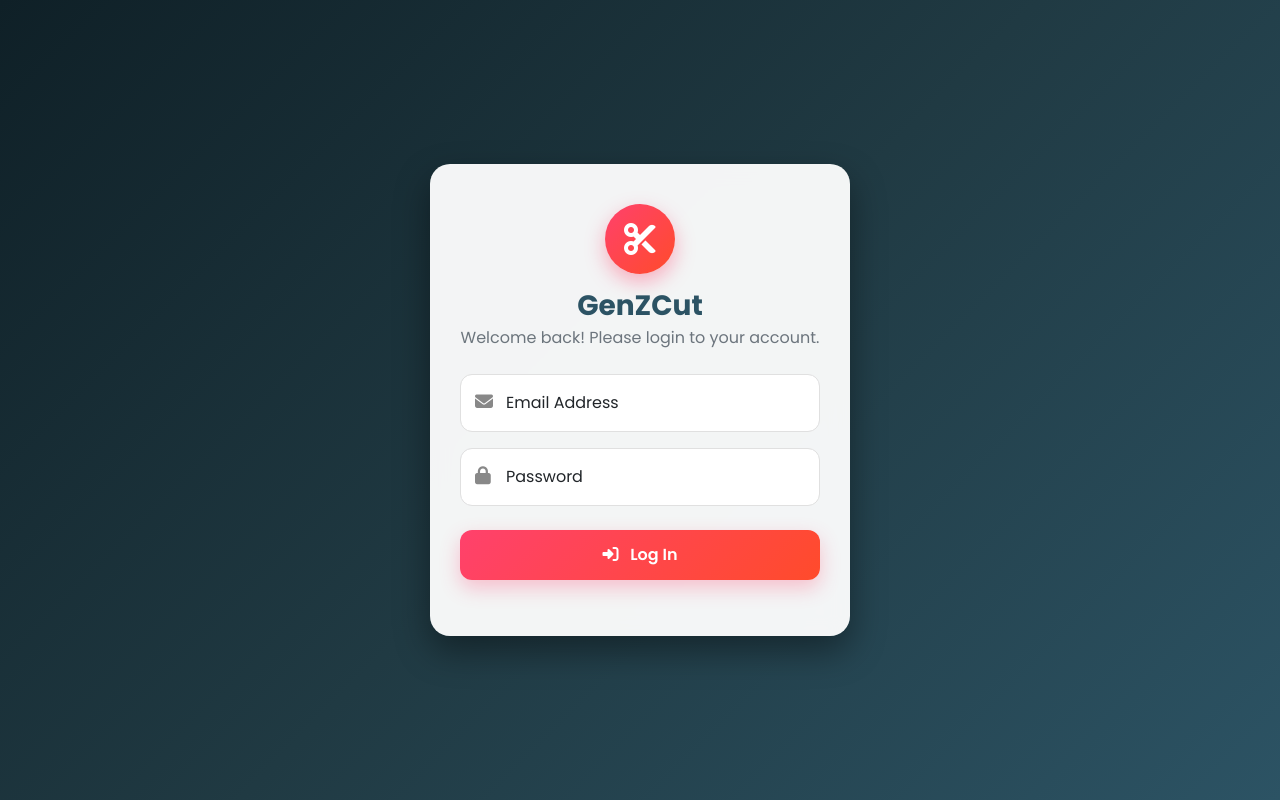
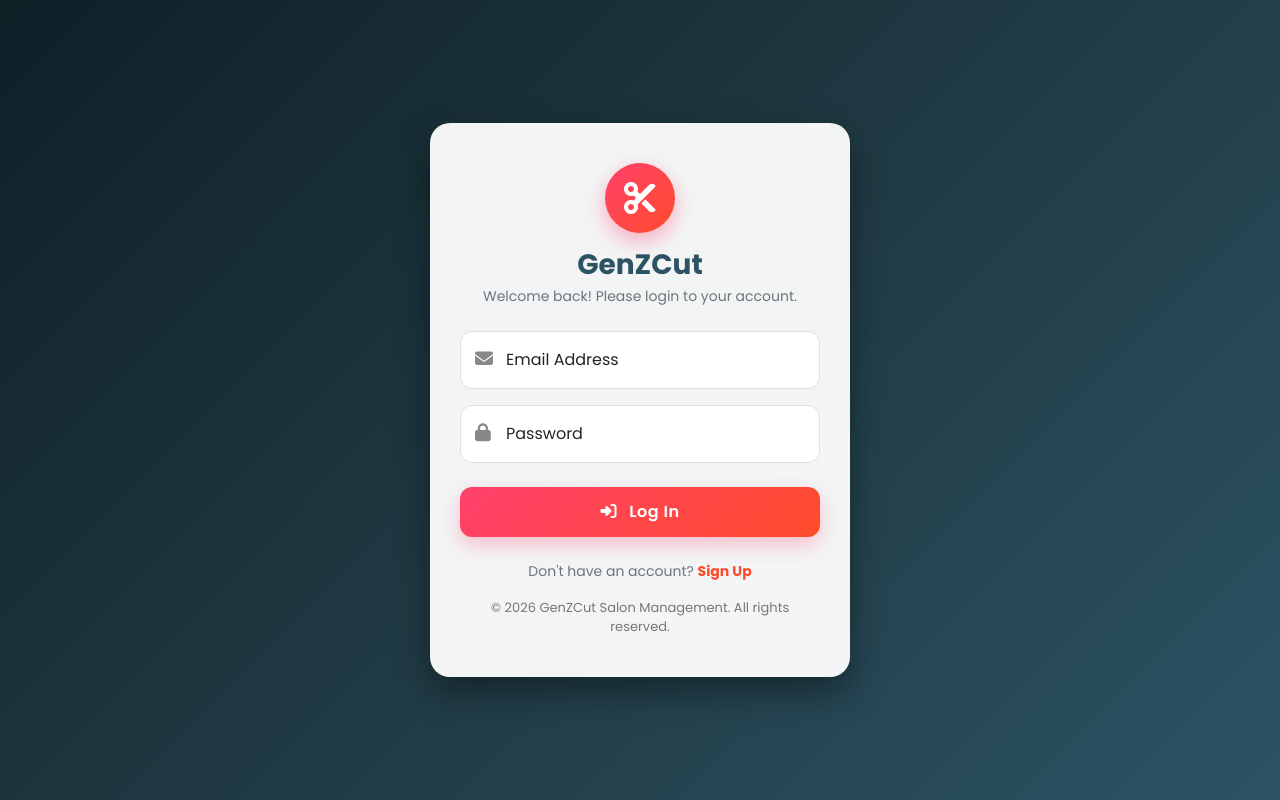
Before and after one commit to ajitmu/GenZCut, an ASP.NET Core app: template GenZCut/Views/Account/Login.cshtml in a window 1280 px wide. Run offline with ASP.NET Core 8, Linux system fonts and the light colour scheme; the template is opened without the code that fills it, so the values that code supplies are empty; the visitor is signed in with stand-in values (Sample User, id 1).

Commit message:
Login & Register

```diff
--- a/GenZCut/Views/Account/Login.cshtml
+++ b/GenZCut/Views/Account/Login.cshtml
@@ -23,6 +23,7 @@
                 display: flex;
                 align-items: center;
                 justify-content: center;
+                padding: 30px 15px;
                 margin: 0;
             }
 
@@ -37,6 +38,10 @@
                 padding: 40px 30px;
                 transition: transform 0.3s ease;
             }
+
+                .login-card:hover {
+                    transform: translateY(-5px);
+                }
 
             .brand-logo {
                 width: 70px;
@@ -63,6 +68,11 @@
                 padding-left: 45px;
             }
 
+            .form-floating input:focus {
+                border-color: #ff4b2b;
+                box-shadow: 0 0 8px rgba(255, 75, 43, 0.25);
+            }
+
             .input-icon {
                 position: absolute;
                 top: 18px;
@@ -80,8 +90,20 @@
                 font-weight: 600;
                 font-size: 16px;
                 height: 50px;
+                letter-spacing: 0.5px;
                 box-shadow: 0 8px 20px rgba(255, 65, 108, 0.3);
                 transition: all 0.3s ease;
+            }
+
+                .btn-custom:hover {
+                    background: linear-gradient(135deg, #ff4b2b, #ff416c);
+                    box-shadow: 0 12px 25px rgba(255, 65, 108, 0.5);
+                    color: white;
+                }
+
+            .footer-text {
+                font-size: 13px;
+                color: #777;
             }
     </style>
 </head>
@@ -93,11 +115,18 @@
         </div>
 
         <h3 class="text-center fw-bold mb-1" style="color: #2c5364;">GenZCut</h3>
-        <p class="text-center text-muted fs-7 mb-4">Welcome back! Please login to your account.</p>
+        <p class="text-center text-muted small mb-4">Welcome back! Please login to your account.</p>
+
+        @if (TempData["SuccessMsg"] != null)
+        {
+            <div class="alert alert-success alert-dismissible fade show rounded-3 text-center py-2 fs-6 mb-3" role="alert">
+                <i class="fa-solid fa-circle-check me-1"></i> @TempData["SuccessMsg"]
+            </div>
+        }
 
         @if (ViewBag.Error != null)
         {
-            <div class="alert alert-danger rounded-3 text-center py-2 fs-6 mb-3">
+            <div class="alert alert-danger alert-dismissible fade show rounded-3 text-center py-2 fs-6 mb-3" role="alert">
                 <i class="fa-solid fa-triangle-exclamation me-1"></i> @ViewBag.Error
             </div>
         }
@@ -107,22 +136,33 @@
                 <i class="fa-solid fa-envelope input-icon"></i>
                 <input asp-for="Email" class="form-control" id="floatingEmail" placeholder="name@example.com" required />
                 <label for="floatingEmail">Email Address</label>
-                <span asp-validation-for="Email" class="text-danger fs-7"></span>
+                <span asp-validation-for="Email" class="text-danger small"></span>
             </div>
 
             <div class="form-floating mb-4 position-relative">
                 <i class="fa-solid fa-lock input-icon"></i>
                 <input asp-for="Password" type="password" class="form-control" id="floatingPassword" placeholder="Password" required />
                 <label for="floatingPassword">Password</label>
-                <span asp-validation-for="Password" class="text-danger fs-7"></span>
+                <span asp-validation-for="Password" class="text-danger small"></span>
             </div>
 
             <button type="submit" class="btn btn-custom w-100 mb-3">
                 <i class="fa-solid fa-right-to-bracket me-2"></i> Log In
             </button>
         </form>
+
+        <div class="text-center mt-2">
+            <p class="text-muted small mb-0">Don't have an account? <a asp-action="Register" class="fw-bold text-decoration-none" style="color: #ff4b2b;">Sign Up</a></p>
+        </div>
+
+        <div class="text-center footer-text mt-3">
+            <p class="mb-0">&copy; 2026 GenZCut Salon Management. All rights reserved.</p>
+        </div>
     </div>
 
+    <script src="~/lib/jquery/dist/jquery.min.js"></script>
     <script src="~/lib/bootstrap/dist/js/bootstrap.bundle.min.js"></script>
+    <script src="~/lib/jquery-validation/dist/jquery.validate.min.js"></script>
+    <script src="~/lib/jquery-validation-unobtrusive/jquery.validate.unobtrusive.min.js"></script>
 </body>
 </html>
```
Also changed, not shown: GenZCut/Controllers/AccountController.cs (+9 -4 lines), GenZCut/Views/Account/Register.cshtml (+12 -7 lines).
